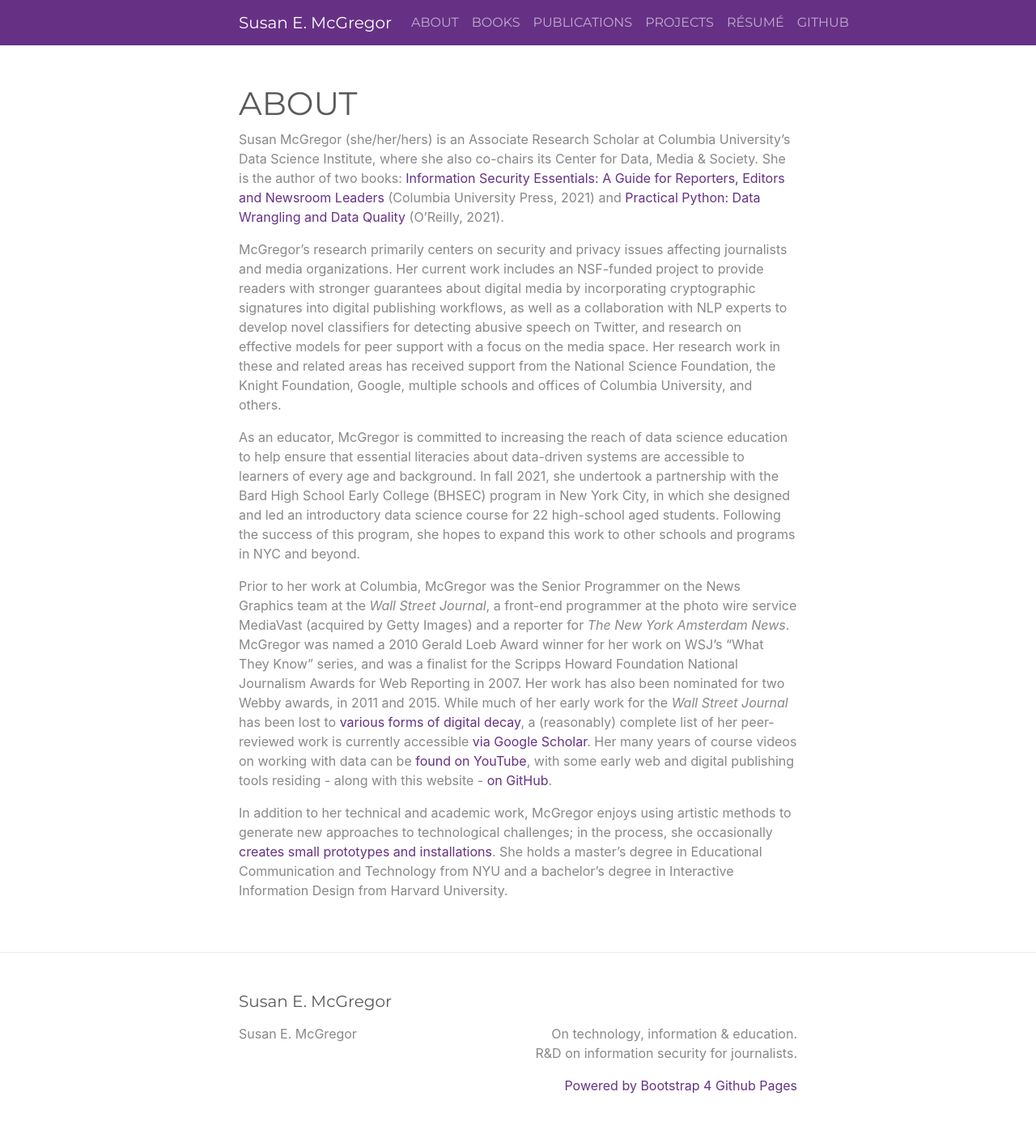
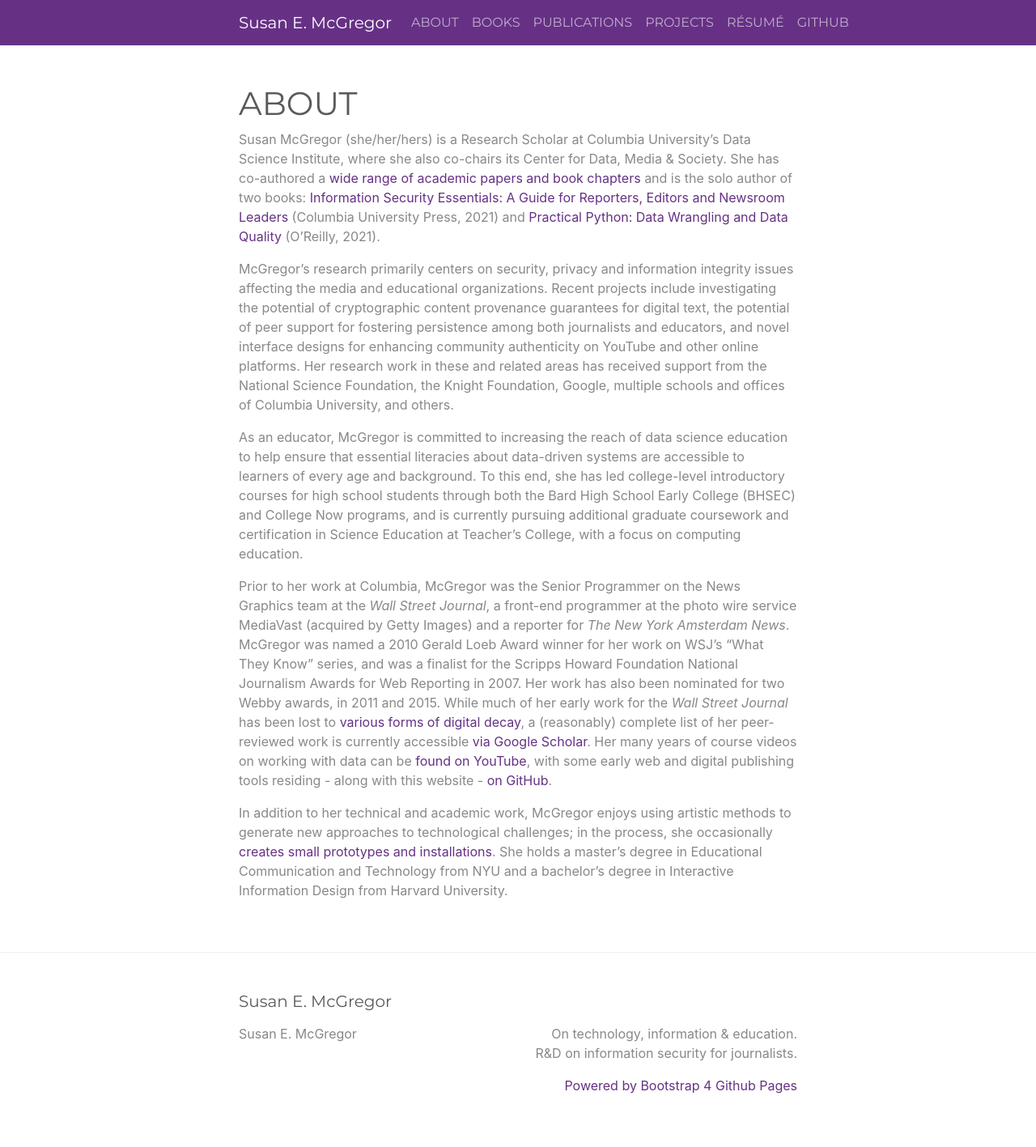
Before and after one commit to susanemcg/susanemcg.github.io, a Jekyll site: the page built from about.md, in a window 1280 px wide. Shown: the whole page at 81% size. Built offline with Jekyll 4.4.1, drawn with Linux system fonts in a browser that asks for light colours.

Commit message:
Summer 2025 update about.md

```diff
--- a/about.md
+++ b/about.md
@@ -3,11 +3,11 @@
 title: ABOUT
 ---
 
-Susan McGregor (she/her/hers) is an Associate Research Scholar at Columbia University's Data Science Institute, where she also co-chairs its Center for Data, Media & Society. She is the author of two books: [Information Security Essentials: A Guide for Reporters, Editors and Newsroom Leaders](https://cup.columbia.edu/book/information-security-essentials/9780231192330) (Columbia University Press, 2021) and [Practical Python: Data Wrangling and Data Quality](https://www.oreilly.com/library/view/practical-python-data/9781492091493/) (O'Reilly, 2021).
+Susan McGregor (she/her/hers) is a Research Scholar at Columbia University's Data Science Institute, where she also co-chairs its Center for Data, Media & Society. She has co-authored a [wide range of academic papers and book chapters](https://scholar.google.com/citations?hl=en&user=B8eR9FIAAAAJ&view_op=list_works&sortby=pubdate) and is the solo author of two books: [Information Security Essentials: A Guide for Reporters, Editors and Newsroom Leaders](https://cup.columbia.edu/book/information-security-essentials/9780231192330) (Columbia University Press, 2021) and [Practical Python: Data Wrangling and Data Quality](https://www.oreilly.com/library/view/practical-python-data/9781492091493/) (O'Reilly, 2021).
 
-McGregor's research primarily centers on security and privacy issues affecting journalists and media organizations. Her current work includes an NSF-funded project to provide readers with stronger guarantees about digital media by incorporating cryptographic signatures into digital publishing workflows, as well as a collaboration with NLP experts to develop novel classifiers for detecting abusive speech on Twitter, and research on effective models for peer support with a focus on the media space. Her research work in these and related areas has received support from the National Science Foundation, the Knight Foundation, Google, multiple schools and offices of Columbia University, and others.
+McGregor's research primarily centers on security, privacy and information integrity issues affecting the media and educational organizations. Recent projects include investigating the potential of cryptographic content provenance guarantees for digital text, the potential of peer support for fostering persistence among both journalists and educators, and novel interface designs for enhancing community authenticity on YouTube and other online platforms.  Her research work in these and related areas has received support from the National Science Foundation, the Knight Foundation, Google, multiple schools and offices of Columbia University, and others.
 
-As an educator, McGregor is committed to increasing the reach of data science education to help ensure that essential literacies about data-driven systems are accessible to learners of every age and background. In fall 2021, she undertook a partnership with the Bard High School Early College (BHSEC) program in New York City, in which she designed and led an introductory data science course for 22 high-school aged students. Following the success of this program, she hopes to expand this work to other schools and programs in NYC and beyond.
+As an educator, McGregor is committed to increasing the reach of data science education to help ensure that essential literacies about data-driven systems are accessible to learners of every age and background. To this end, she has led college-level introductory courses for high school students through both the Bard High School Early College (BHSEC) and College Now programs, and is currently pursuing additional graduate coursework and certification in Science Education at Teacher's College, with a focus on computing education.
 
 Prior to her work at Columbia, McGregor was the Senior Programmer on the News Graphics team at the *Wall Street Journal*, a front-end programmer at the photo wire service MediaVast (acquired by Getty Images) and a reporter for *The New York Amsterdam News*. McGregor was named a 2010 Gerald Loeb Award winner for her work on WSJ's "What They Know" series, and was a finalist for the Scripps Howard Foundation National Journalism Awards for Web Reporting in 2007. Her work has also been nominated for two Webby awards, in 2011 and 2015.  While much of her early work for the *Wall Street Journal* has been lost to [various forms of digital decay](https://www.theatlantic.com/technology/archive/2015/10/raiders-of-the-lost-web/409210/), a (reasonably) complete list of her peer-reviewed work is currently accessible [via Google Scholar](https://scholar.google.com/citations?user=B8eR9FIAAAAJ&hl=en). Her many years of course videos on working with data can be [found on YouTube](https://www.youtube.com/c/susanemcgdata), with some early web and digital publishing tools residing - along with this website - [on GitHub](https://github.com/susanemcg).
 
```
